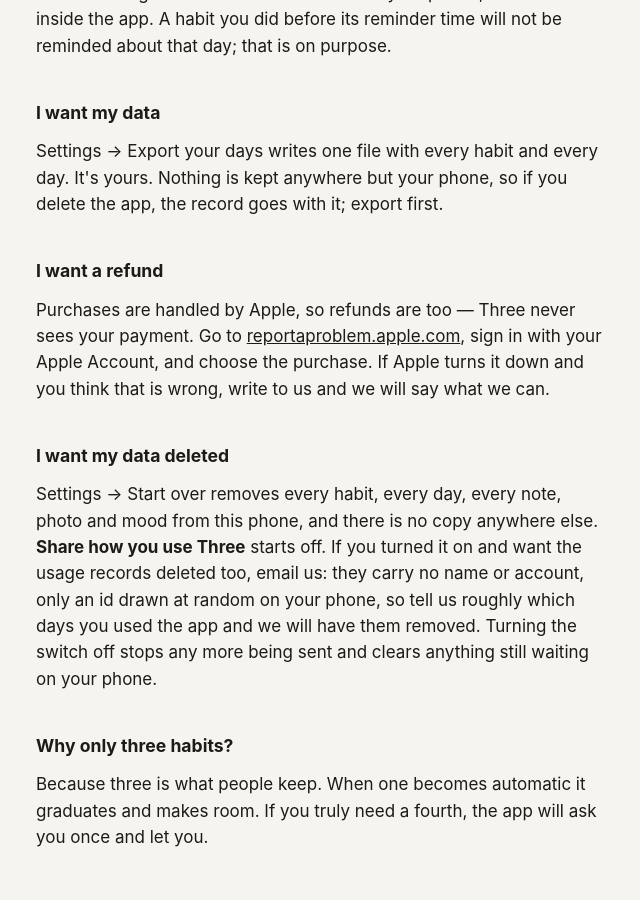
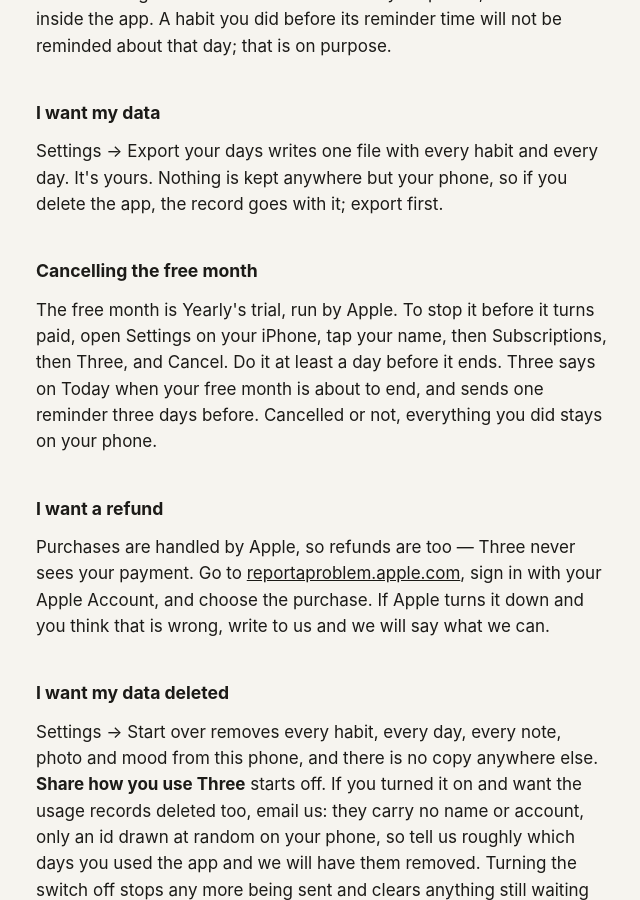
Before and after one commit to zugate-real/zugate-real.github.io, a Jekyll site: the page three/support.html, which Jekyll copies as it is, in a window 1280 px wide and 900 px high, scrolled down 719 px. Shown: the whole window, without its empty margins (316-956 px from the left). Built offline with Jekyll 4.4.1, drawn with Linux system fonts in a browser that asks for light colours.

Commit message:
Three: support says how to cancel the free month

```diff
--- a/three/support.html
+++ b/three/support.html
@@ -39,6 +39,9 @@
   <h2>I want my data</h2>
   <p>Settings → Export your days writes one file with every habit and every day. It's yours. Nothing is kept anywhere but your phone, so if you delete the app, the record goes with it; export first.</p>
 
+  <h2>Cancelling the free month</h2>
+  <p>The free month is Yearly's trial, run by Apple. To stop it before it turns paid, open Settings on your iPhone, tap your name, then Subscriptions, then Three, and Cancel. Do it at least a day before it ends. Three says on Today when your free month is about to end, and sends one reminder three days before. Cancelled or not, everything you did stays on your phone.</p>
+
   <h2>I want a refund</h2>
   <p>Purchases are handled by Apple, so refunds are too — Three never sees your payment. Go to <a href="https://reportaproblem.apple.com">reportaproblem.apple.com</a>, sign in with your Apple Account, and choose the purchase. If Apple turns it down and you think that is wrong, write to us and we will say what we can.</p>
 
```
